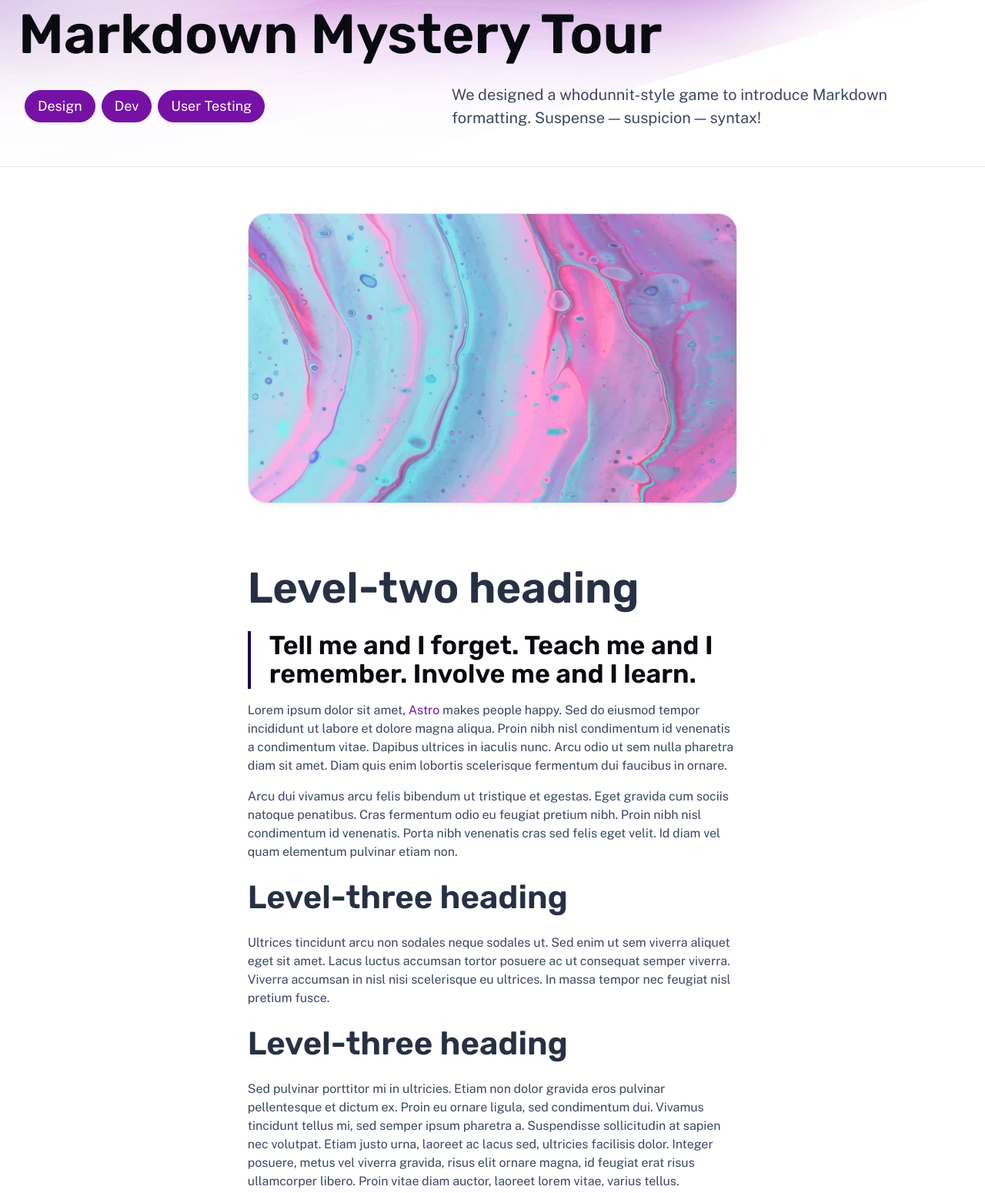
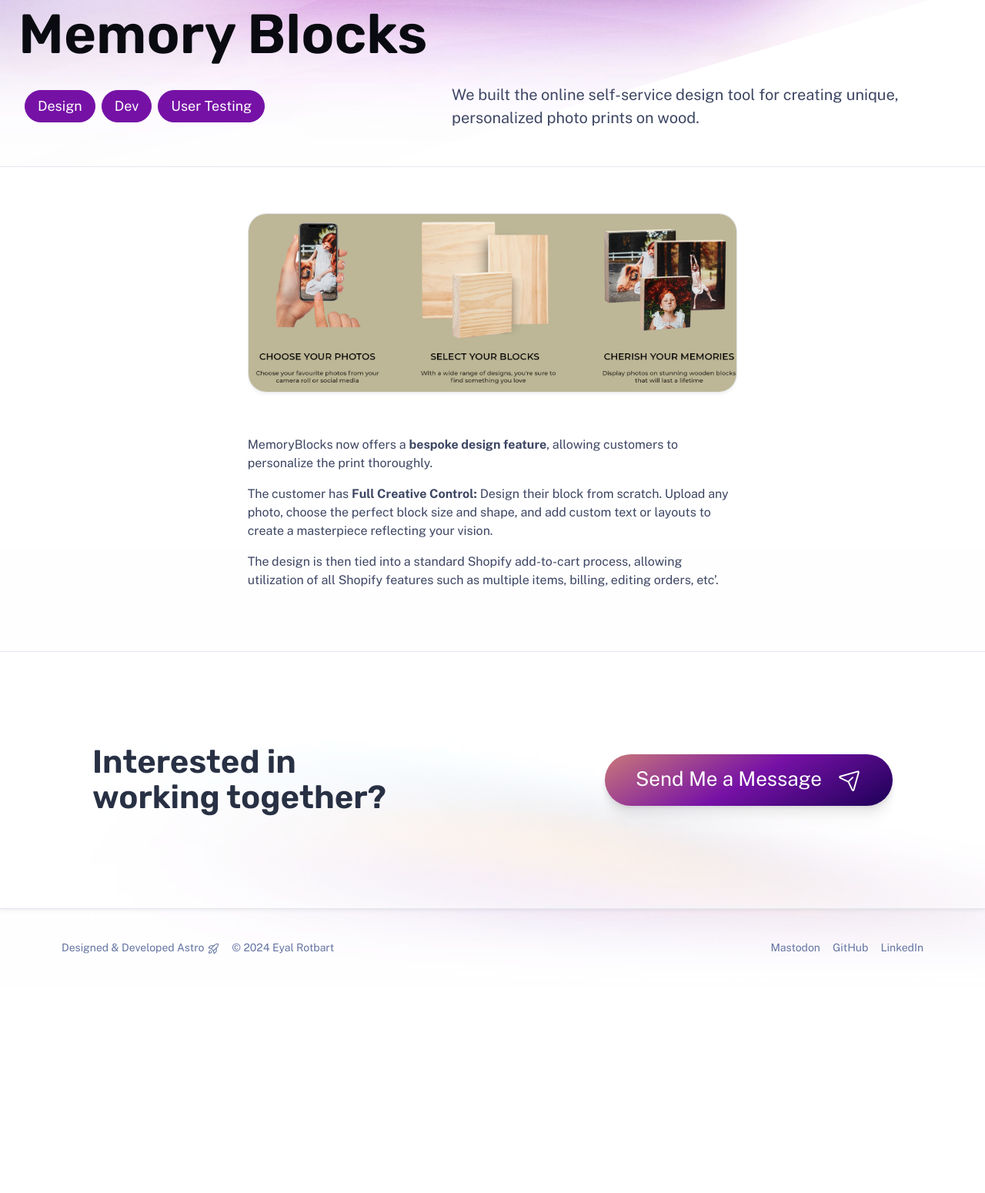
Before and after one commit to EyalRo/Personal-Portfolio, an Astro site: page /work/markdown-mystery-tour in a window 1280 px wide. Shown: the part 212-1762 px from the top of the page at 77% size. After the commit the page ends 1494 px from the top, so only its background shows below. Built offline with nearby package versions, Linux system fonts and the light colour scheme; Astro itself is replaced by a stand-in of ours.

Commit message:
Now has memoryblock

```diff
--- a/src/content/work/markdown-mystery-tour.md
+++ b/src/content/work/markdown-mystery-tour.md
@@ -1,35 +1,18 @@
 ---
-title: Markdown Mystery Tour
-publishDate: 2020-03-02 00:00:00
-img: /assets/stock-1.jpg
-img_alt: Iridescent ripples of a bright blue and pink liquid
+title: Memory Blocks
+publishDate: 2018-03-02 00:00:00
+img: /assets/memory-block.jpg
+img_alt: TBD
 description: |
-  We designed a whodunnit-style game to introduce Markdown formatting. Suspense — suspicion — syntax!
+  We built the online self-service design tool for creating unique, personalized photo prints on wood.
 tags:
   - Design
   - Dev
   - User Testing
 ---
 
-## Level-two heading
+MemoryBlocks now offers a **bespoke design feature**, allowing customers to personalize the print thoroughly.
 
-> Tell me and I forget. Teach me and I remember. Involve me and I learn.
+The customer has **Full Creative Control:** Design their block from scratch. Upload any photo, choose the perfect block size and shape, and add custom text or layouts to create a masterpiece reflecting your vision.
 
-Lorem ipsum dolor sit amet, <a href="https://astro.build/">Astro</a> makes people happy. Sed do eiusmod tempor incididunt ut labore et dolore magna aliqua. Proin nibh nisl condimentum id venenatis a condimentum vitae. Dapibus ultrices in iaculis nunc. Arcu odio ut sem nulla pharetra diam sit amet. Diam quis enim lobortis scelerisque fermentum dui faucibus in ornare.
-
-Arcu dui vivamus arcu felis bibendum ut tristique et egestas. Eget gravida cum sociis natoque penatibus. Cras fermentum odio eu feugiat pretium nibh. Proin nibh nisl condimentum id venenatis. Porta nibh venenatis cras sed felis eget velit. Id diam vel quam elementum pulvinar etiam non.
-
-### Level-three heading
-
-Ultrices tincidunt arcu non sodales neque sodales ut. Sed enim ut sem viverra aliquet eget sit amet. Lacus luctus accumsan tortor posuere ac ut consequat semper viverra. Viverra accumsan in nisl nisi scelerisque eu ultrices. In massa tempor nec feugiat nisl pretium fusce.
-
-### Level-three heading
-
-Sed pulvinar porttitor mi in ultricies. Etiam non dolor gravida eros pulvinar pellentesque et dictum ex. Proin eu ornare ligula, sed condimentum dui. Vivamus tincidunt tellus mi, sed semper ipsum pharetra a. Suspendisse sollicitudin at sapien nec volutpat. Etiam justo urna, laoreet ac lacus sed, ultricies facilisis dolor. Integer posuere, metus vel viverra gravida, risus elit ornare magna, id feugiat erat risus ullamcorper libero. Proin vitae diam auctor, laoreet lorem vitae, varius tellus.
-
-Aenean pretium purus augue, ut bibendum erat convallis quis. Cras condimentum quis velit ac mollis. Suspendisse non purus fringilla, venenatis nisl porta, finibus odio. Curabitur aliquet metus faucibus libero interdum euismod. Morbi sed magna nisl. Morbi odio nibh, facilisis vel sapien eu, tempus tincidunt erat. Nullam erat velit, sagittis at purus quis, tristique scelerisque tortor. Pellentesque lacinia tortor id est aliquam viverra. Vestibulum et diam ac ipsum mollis fringilla.
-
-#### Level-four heading
-
-- We noted this
-- And also this other point
+The design is then tied into a standard Shopify add-to-cart process, allowing utilization of all Shopify features such as multiple items, billing, editing orders, etc'.
```
Also changed, not shown: public/assets/at-work.jpg (deleted), public/assets/memory-block.jpg (added), public/assets/portrait.jpg (deleted), src/content/work/memory-block.webp (added).
